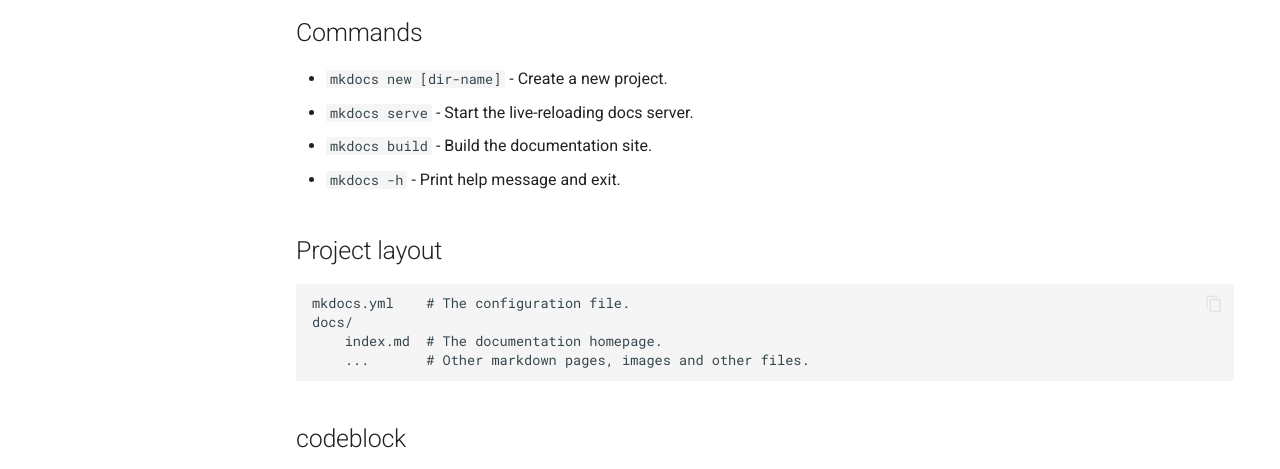
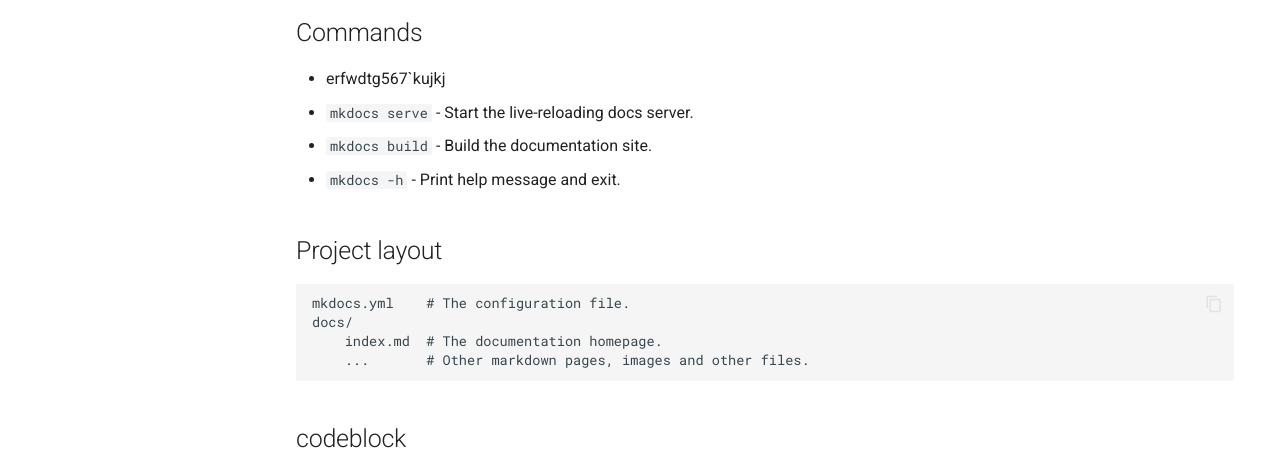
Before and after one commit to analysisgxh/mkdemo, a plain HTML site: page index.html in a window 1280 px wide. Shown: the part 278-747 px from the top of the page. Drawn offline with Linux system fonts and the light colour scheme.

Commit message:
Deployed  with MkDocs version: 1.5.3

```diff
--- a/index.html
+++ b/index.html
@@ -393,7 +393,7 @@
 <p>For full documentation visit <a href="https://www.mkdocs.org">mkdocs.org</a>.</p>
 <h2 id="commands">Commands</h2>
 <ul>
-<li><code>mkdocs new [dir-name]</code> - Create a new project.</li>
+<li>erfwdtg567`kujkj</li>
 <li><code>mkdocs serve</code> - Start the live-reloading docs server.</li>
 <li><code>mkdocs build</code> - Build the documentation site.</li>
 <li><code>mkdocs -h</code> - Print help message and exit.</li>
--- a/search/search_index.json
+++ b/search/search_index.json
@@ -1 +1 @@
-{"config":{"lang":["en"],"separator":"[\\s\\-]+","pipeline":["stopWordFilter"]},"docs":[{"location":"","title":"Welcome to MkDocs","text":"<p>For full documentation visit mkdocs.org.</p>"},{"location":"#commands","title":"Commands","text":"<ul> <li><code>mkdocs new [dir-name]</code> - Create a new project.</li> <li><code>mkdocs serve</code> - Start the live-reloading docs server.</li> <li><code>mkdocs build</code> - Build the documentation site.</li> <li><code>mkdocs -h</code> - Print help message and exit.</li> </ul>"},{"location":"#project-layout","title":"Project layout","text":"<pre><code>mkdocs.yml    # The configuration file.\ndocs/\n    index.md  # The documentation homepage.\n    ...       # Other markdown pages, images and other files.\n</code></pre>"},{"location":"#codeblock","title":"codeblock","text":"<pre><code>'''py\n  def\nfdsf\n\n'''\n\n\n      '''ds'''\n</code></pre>"}]}
+{"config":{"lang":["en"],"separator":"[\\s\\-]+","pipeline":["stopWordFilter"]},"docs":[{"location":"","title":"Welcome to MkDocs","text":"<p>For full documentation visit mkdocs.org.</p>"},{"location":"#commands","title":"Commands","text":"<ul> <li>erfwdtg567`kujkj</li> <li><code>mkdocs serve</code> - Start the live-reloading docs server.</li> <li><code>mkdocs build</code> - Build the documentation site.</li> <li><code>mkdocs -h</code> - Print help message and exit.</li> </ul>"},{"location":"#project-layout","title":"Project layout","text":"<pre><code>mkdocs.yml    # The configuration file.\ndocs/\n    index.md  # The documentation homepage.\n    ...       # Other markdown pages, images and other files.\n</code></pre>"},{"location":"#codeblock","title":"codeblock","text":"<pre><code>'''py\n  def\nfdsf\n\n'''\n\n\n      '''ds'''\n</code></pre>"}]}
```
Also changed, not shown: 1 other file.
